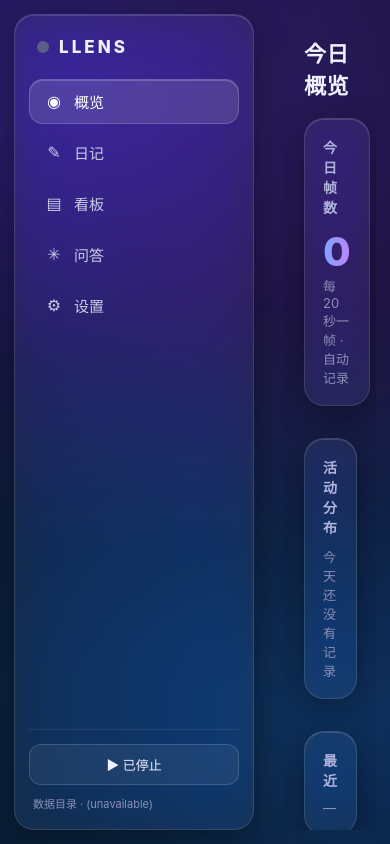
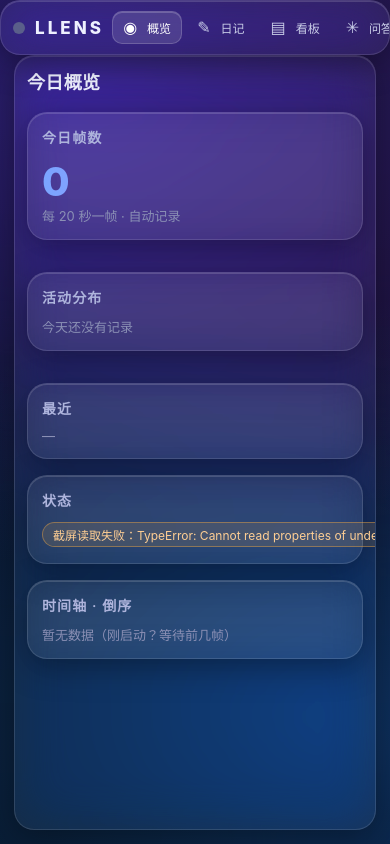
Before and after one commit to liuchenghao/llens, a Vue app: page / in a window 390 px wide. Built offline with nearby package versions, Linux system fonts and the light colour scheme.

Commit message:
update css

```diff
--- a/src-tauri/tauri.conf.json
+++ b/src-tauri/tauri.conf.json
@@ -13,8 +13,10 @@
     "windows": [
       {
         "title": "llens",
-        "width": 800,
-        "height": 600
+        "width": 1280,
+        "height": 800,
+        "minWidth": 900,
+        "minHeight": 600
       }
     ],
     "security": {
--- a/src/App.vue
+++ b/src/App.vue
@@ -74,7 +74,7 @@ async function setRecording(on: boolean) {
       </div>
     </aside>
 
-    <main class="content">
+    <main class="glass content">
       <Overview v-if="active === 'overview'" />
       <Diary v-else-if="active === 'diary'" />
       <Board v-else-if="active === 'board'" />
--- a/src/style.css
+++ b/src/style.css
@@ -1,5 +1,6 @@
-<style>
-* {
+*,
+*::before,
+*::after {
   box-sizing: border-box;
 }
 
@@ -8,6 +9,8 @@ body,
 #app {
   height: 100%;
   margin: 0;
+  min-width: 0;
+  min-height: 0;
 }
 
 body {
@@ -16,13 +19,17 @@ body {
   color: #eef0ff;
   overflow: hidden;
   background: #05061a;
+  -webkit-font-smoothing: antialiased;
 }
 
-/* full-window liquid background (image + gradient fallback) */
+/* ── root layout ──────────────────────────────────────────────────────────── */
+
 .app {
   position: relative;
   display: flex;
+  flex-direction: row;
   height: 100%;
+  min-height: 0;
   background: #05061a url('/lens_bg.jpg') center/cover no-repeat;
 }
 
@@ -35,9 +42,11 @@ body {
     radial-gradient(1000px 700px at 85% 85%, rgba(30, 120, 220, 0.3), transparent 60%),
     rgba(4, 6, 20, 0.55);
   pointer-events: none;
+  z-index: 0;
 }
 
-/* glass surface */
+/* ── glass surface ────────────────────────────────────────────────────────── */
+
 .glass {
   background: rgba(255, 255, 255, 0.06);
   backdrop-filter: blur(24px) saturate(160%);
@@ -48,16 +57,28 @@ body {
     inset 0 1px 0 rgba(255, 255, 255, 0.15);
 }
 
-/* layout */
+/* ── sidebar ──────────────────────────────────────────────────────────────── */
+
 .nav {
   position: relative;
   z-index: 2;
   width: 210px;
+  min-width: 160px;
   margin: 14px;
   padding: 18px 14px;
   display: flex;
   flex-direction: column;
   gap: 18px;
+  overflow-y: auto;
+  overflow-x: hidden;
+}
+
+.nav::-webkit-scrollbar {
+  width: 4px;
+}
+.nav::-webkit-scrollbar-thumb {
+  background: rgba(255, 255, 255, 0.12);
+  border-radius: 4px;
 }
 
 .logo {
@@ -68,11 +89,13 @@ body {
   font-size: 17px;
   letter-spacing: 0.18em;
   padding: 4px 8px;
+  white-space: nowrap;
 }
 
 .logo-dot {
   width: 12px;
   height: 12px;
+  min-width: 12px;
   border-radius: 50%;
   background: #5a5f8a;
   transition: all 0.3s;
@@ -109,6 +132,8 @@ body {
   font-size: 15px;
   cursor: pointer;
   transition: all 0.25s cubic-bezier(0.2, 0.9, 0.3, 1.2);
+  white-space: nowrap;
+  text-align: left;
 }
 
 .tab:hover {
@@ -126,7 +151,9 @@ body {
 .tab-icon {
   font-size: 16px;
   width: 20px;
+  min-width: 20px;
   text-align: center;
+  flex-shrink: 0;
 }
 
 .status {
@@ -146,6 +173,7 @@ body {
   font-size: 13px;
   cursor: pointer;
   transition: all 0.2s;
+  white-space: nowrap;
 }
 
 .rec-btn.on {
@@ -163,20 +191,25 @@ body {
   padding: 0 4px;
 }
 
-/* content */
+/* ── content area ─────────────────────────────────────────────────────────── */
+
 .content {
   position: relative;
   z-index: 1;
   flex: 1;
+  min-width: 0;        /* allow flex child to shrink below content width */
+  min-height: 0;
   margin: 14px;
   padding: 22px;
   overflow-y: auto;
+  overflow-x: hidden;
+  display: flex;
+  flex-direction: column;
 }
 
 .content::-webkit-scrollbar {
   width: 8px;
 }
-
 .content::-webkit-scrollbar-thumb {
   background: rgba(255, 255, 255, 0.14);
   border-radius: 4px;
@@ -187,11 +220,13 @@ h1.page {
   font-weight: 700;
   margin: 0 0 18px;
   letter-spacing: 0.02em;
+  flex-shrink: 0;
 }
 
 .card {
   padding: 18px;
   margin-bottom: 16px;
+  min-width: 0;
 }
 
 .card h3 {
@@ -212,6 +247,7 @@ h1.page {
   border: 1px solid rgba(255, 255, 255, 0.12);
   color: #d5d9f5;
   margin: 2px 4px 2px 0;
+  white-space: nowrap;
 }
 
 .chip.warn {
@@ -225,23 +261,32 @@ h1.page {
   font-size: 13px;
 }
 
+/* ── responsive grids ─────────────────────────────────────────────────────── */
+
 .row {
   display: flex;
   gap: 16px;
   flex-wrap: wrap;
 }
 
+.row > * {
+  min-width: 200px;   /* cards don't collapse to zero */
+  flex: 1 1 240px;
+}
+
 .grid2 {
   display: grid;
-  grid-template-columns: 1fr 1fr;
+  grid-template-columns: repeat(auto-fit, minmax(280px, 1fr));
   gap: 16px;
 }
 
 .grid3 {
   display: grid;
-  grid-template-columns: repeat(3, 1fr);
+  grid-template-columns: repeat(auto-fit, minmax(200px, 1fr));
   gap: 16px;
 }
+
+/* ── buttons / inputs ─────────────────────────────────────────────────────── */
 
 button.btn {
   padding: 9px 18px;
@@ -252,6 +297,7 @@ button.btn {
   font-size: 13px;
   cursor: pointer;
   transition: all 0.2s;
+  white-space: nowrap;
 }
 
 button.btn:hover {
@@ -261,6 +307,11 @@ button.btn:hover {
 button.btn.primary {
   background: rgba(90, 140, 255, 0.28);
   border-color: rgba(90, 140, 255, 0.6);
+}
+
+button.btn:disabled {
+  opacity: 0.45;
+  cursor: not-allowed;
 }
 
 input,
@@ -274,6 +325,7 @@ select {
   font-size: 14px;
   font-family: inherit;
   width: 100%;
+  min-width: 0;
 }
 
 input:focus,
@@ -283,3 +335,62 @@ select:focus {
   border-color: rgba(90, 140, 255, 0.6);
   background: rgba(255, 255, 255, 0.09);
 }
+
+textarea {
+  resize: vertical;
+  min-height: 80px;
+}
+
+/* ── narrow window: hide sidebar, top-nav mode ───────────────────────────── */
+
+@media (max-width: 1060px) {
+  .app {
+    flex-direction: column;
+  }
+  .nav {
+    width: auto;
+    min-width: 0;
+    flex-direction: row;
+    align-items: center;
+    gap: 12px;
+    padding: 12px 16px;
+    overflow-x: auto;
+    overflow-y: hidden;
+    margin: 0 0 0 0;
+  }
+  .logo { padding: 4px 0; }
+  .nav nav {
+    flex-direction: row;
+    gap: 4px;
+    flex: 1;
+  }
+  .tab {
+    padding: 8px 12px;
+    font-size: 13px;
+    border-radius: 10px;
+    white-space: nowrap;
+  }
+  .tab-icon { width: auto; min-width: 0; }
+  .status {
+    flex-direction: row;
+    align-items: center;
+    gap: 10px;
+    border-top: none;
+    padding-top: 0;
+    padding-left: 8px;
+  }
+  .rec-btn { padding: 7px 10px; font-size: 12px; }
+  .data-root { max-width: 160px; }
+  .content {
+    margin: 0 14px 14px 14px;
+    padding: 16px;
+  }
+}
+
+@media (max-width: 700px) {
+  h1.page { font-size: 18px; }
+  .card { padding: 14px; }
+  .content { padding: 12px; }
+  .nav { gap: 8px; padding: 10px 12px; }
+  .tab { padding: 6px 10px; font-size: 12px; }
+}
--- a/src/views/Board.vue
+++ b/src/views/Board.vue
@@ -360,7 +360,7 @@ const kpi = computed(() => ({
       <div ref="elTrend" class="cv"></div>
     </div>
 
-    <div class="glass card" style="text-align:center; margin-top: 8px">
+    <div class="glass card" style="text-align:right; margin-top: 8px">
       <button class="btn primary" @click="load" :style="{ margin: '0 auto' }">重新加载</button>
     </div>
   </div>
```
